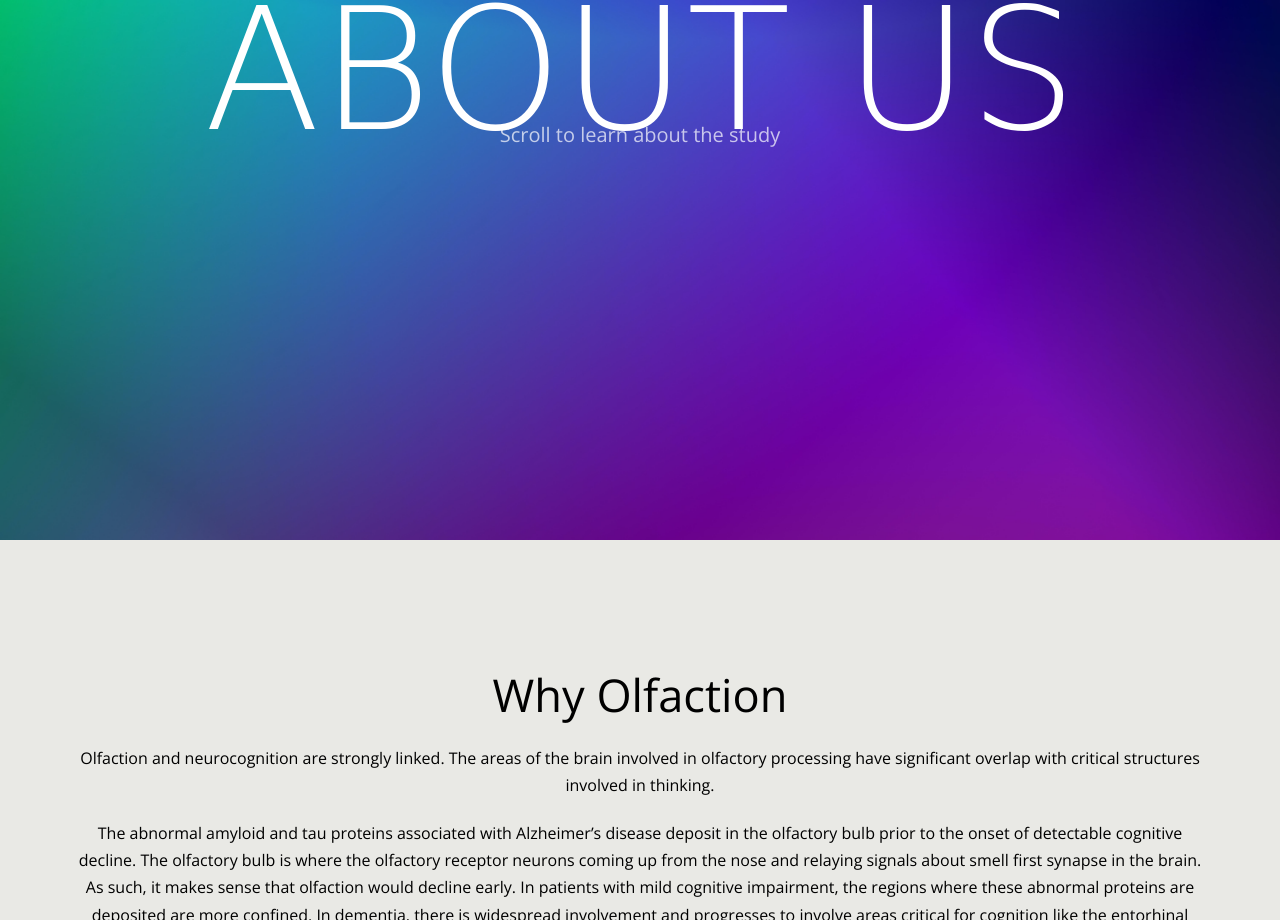
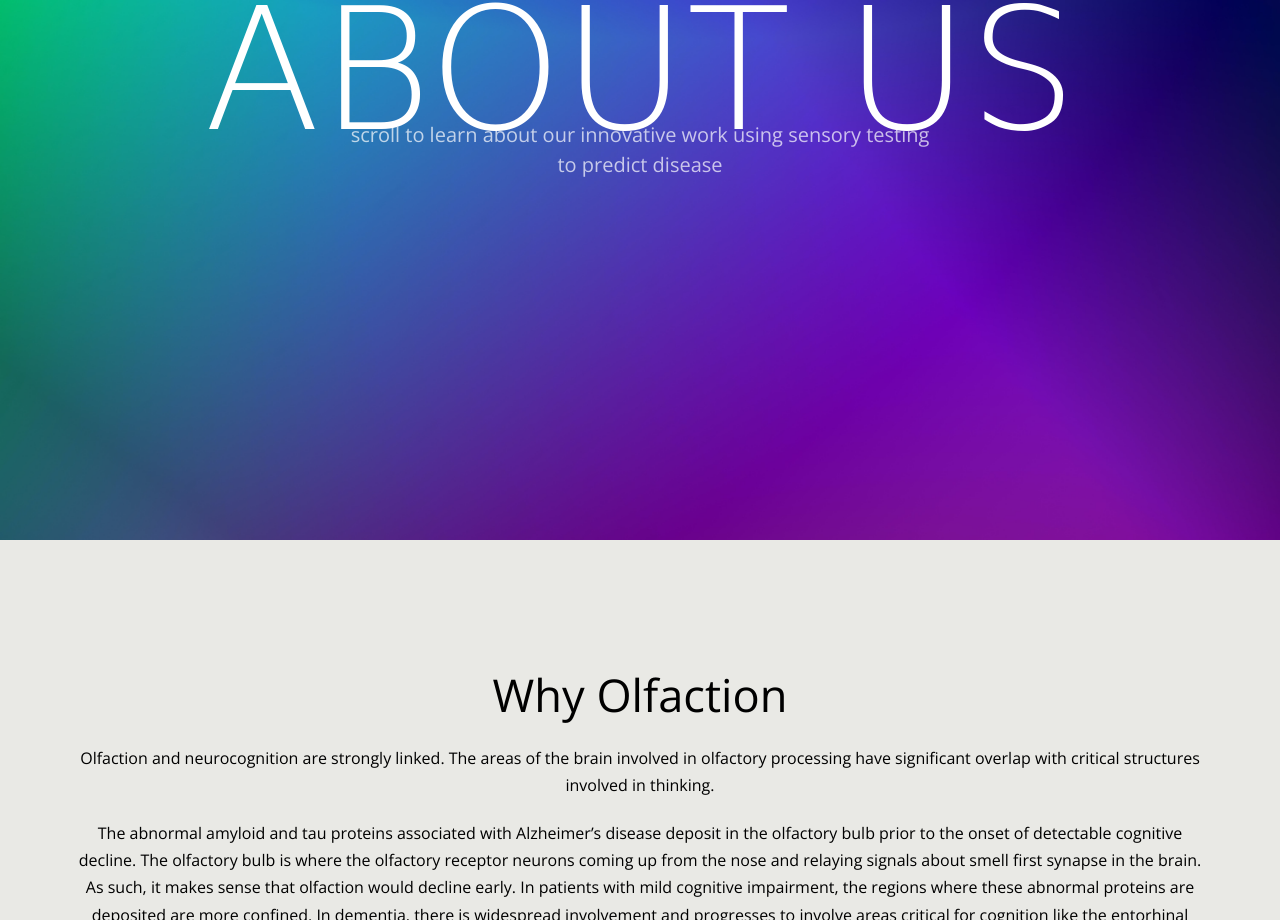
Before and after one commit to jerrypmwsh/aroma, a website: page index.html in a window 1280 px wide. Shown: the part 1180-2100 px from the top of the page. Drawn offline with nearby package versions, Linux system fonts and the light colour scheme; files whose address does not match are found by name; a web font is replaced by a local one.

Commit message:
updating the about section

```diff
--- a/index.html
+++ b/index.html
@@ -74,7 +74,7 @@
             <div class="col-md-10 col-md-offset-1">
               <div class="probootstrap-slider-text text-center">
                 <h1 class="probootstrap-heading probootstrap-animate mb20" data-animate-effect="fadeIn">About Us</h1>
-                <div class="probootstrap-animate probootstrap-sub-wrap mb30" data-animate-effect="fadeIn">Scroll to learn about the study </div>
+                <div class="probootstrap-animate probootstrap-sub-wrap mb30" data-animate-effect="fadeIn">scroll to learn about our innovative work using sensory testing to predict disease </div>
               </div>
             </div>
           </div>
```
